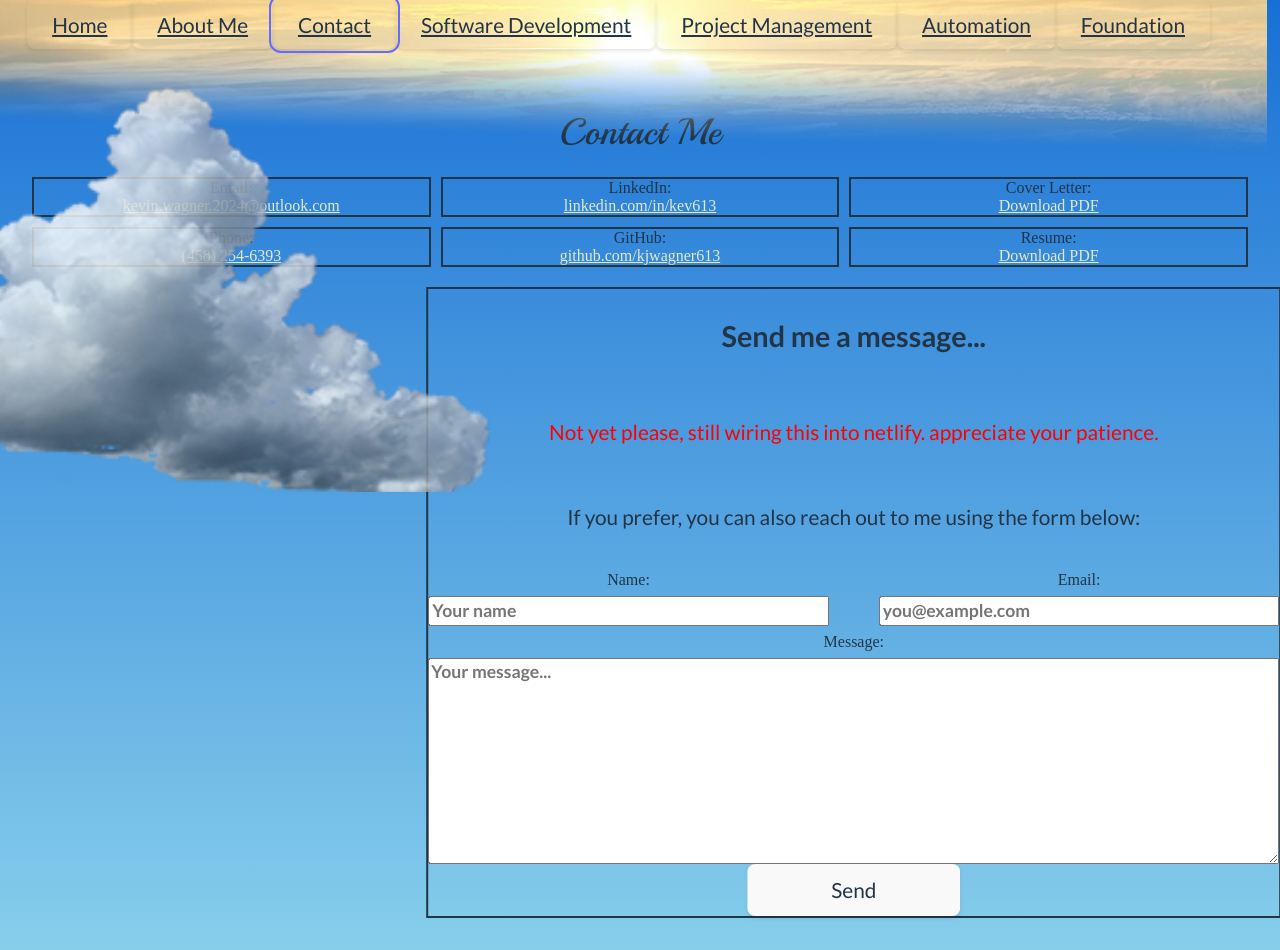
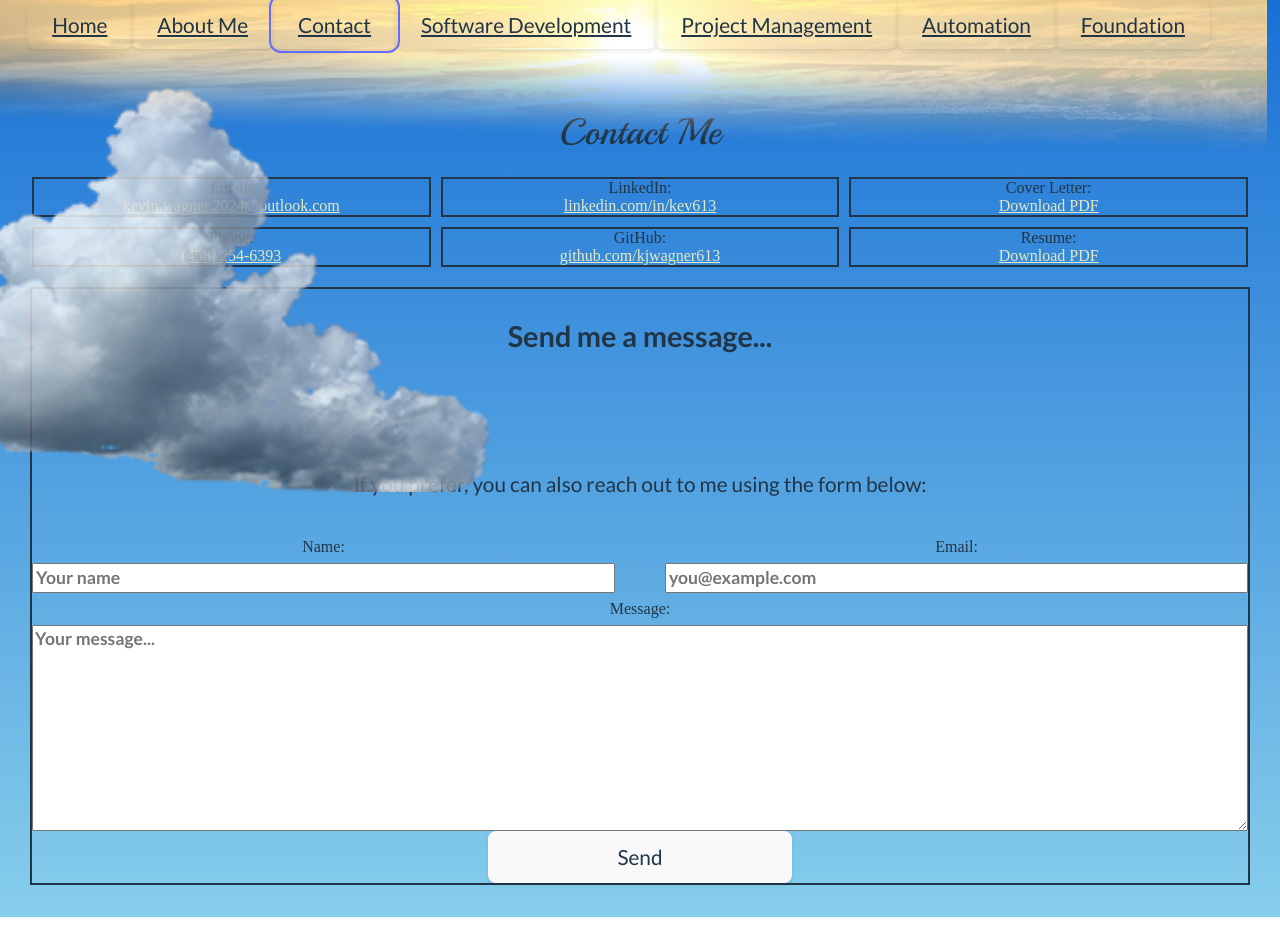
Before and after one commit to kjwagner613/craftsman, a React (Vite) app: page / in a window 1280 px wide. Both pictures are taken after a click on the button "Contact". After the commit the page ends 917 px from the top, so only its background shows below. Built offline with nearby package versions, Linux system fonts and the light colour scheme; a web font is replaced by a local one.

Commit message:
taking out dont use message

```diff
--- a/src/assets/components/Contact.jsx
+++ b/src/assets/components/Contact.jsx
@@ -27,13 +27,11 @@ const Contact = ({ selected }) => {
   }, [selected]);
 
   return (
-    <div className="w-full text-center" >
-      <div className="flex flex-col items-center mb-8">
+    <div className="w-full flex justify-center">
+      <div className="flex flex-col items-center mb-8 w-full max-w-5xl">
         <h1 className="text-3xl font-semibold mt-[10vh] mb-6">Contact Me</h1>
 
-
         {/* Netlify Hidden Fields */}
-
 
         {/* Contact Info Grid */}
         <div className="grid grid-cols-3 gap-x-[10px] gap-y-[10px] mb-[20px] w-full">
@@ -58,7 +56,7 @@ const Contact = ({ selected }) => {
             className="border-2 p-4 rounded"
           >
             <label className="font-medium block mb-2 gap-[10px]">LinkedIn:</label>
-            <a href="https://www.linkedin.com/in/kev613/" className="gap-[10px] text-blue-400 hover:underline" target="_blank">
+            <a href="https://www.linkedin.com/in/kev613/" className="gap-[10px] text-blue-400 hover:underline" target="_blank" rel="noopener noreferrer">
               linkedin.com/in/kev613
             </a>
           </motion.div>
@@ -71,7 +69,7 @@ const Contact = ({ selected }) => {
             className="border-2 p-4 rounded gap-[10px]"
           >
             <label className="gap-[10px] font-medium block mb-2">Cover Letter:</label>
-            <a href="/assets/Kevin Wagner Cover Letter 2025.pdf" className="text-blue-400 hover:underline" target="_blank">
+            <a href="/assets/Kevin Wagner Cover Letter 2025.pdf" className="text-blue-400 hover:underline" target="_blank" rel="noopener noreferrer">
               Download PDF
             </a>
           </motion.div>
@@ -97,7 +95,7 @@ const Contact = ({ selected }) => {
             className="border-2 p-4 rounded"
           >
             <label className="gap-[10px] font-medium block mb-2">GitHub:</label>
-            <a href="https://github.com/kjwagner613" className="gap-[10px] text-blue-400 hover:underline" target="_blank">
+            <a href="https://github.com/kjwagner613" className="gap-[10px] text-blue-400 hover:underline" target="_blank" rel="noopener noreferrer">
               github.com/kjwagner613
             </a>
           </motion.div>
@@ -110,7 +108,7 @@ const Contact = ({ selected }) => {
             className="gap-[10px] border-2 p-4 rounded"
           >
             <label className="gap-[10px] font-medium block mb-2">Resume:</label>
-            <a href="/assets/Kevin Wagner Resume 2025.pdf" className="text-blue-400 hover:underline" target="_blank">
+            <a href="/assets/Kevin Wagner Resume 2025.pdf" className="text-blue-400 hover:underline" target="_blank" rel="noopener noreferrer">
               Download PDF
             </a>
           </motion.div>
@@ -122,15 +120,14 @@ const Contact = ({ selected }) => {
           initial={{ opacity: 0, y: 50 }}
           animate={showColumns ? { opacity: 1, y: 0 } : {}}
           transition={{ delay: 0.6, duration: 0.7, ease: [0.42, 0, 0.58, 1] }}
-          className="flex flex-col  w-[70%]"
+          className="flex flex-col w-full items-center"
         >
-          <div className="gap-[10px] flex flex-col w-full md:w-1/2 border-yellow-300 border-2 rounded-lg p-6" style={{ marginLeft: "50%", transform: "translateX(-25%)" }}>
+          <div className="gap-[10px] flex flex-col w-full md:w-1/2 border-yellow-300 border-2 rounded-lg p-6">
             <h3 className="gap-[10px] text-xl font-semibold mb-2">Send me a message...</h3>
             <div className="flex flex-col items-center mb-4">
-              <p className="text-gray-600" style={{ color: "red", animation: "blink" }}>Not yet please, still wiring this into netlify. appreciate your patience.</p>
+              <p className="text-gray-600" style={{ color: "black", animation: "blink" }}></p>
             </div>
-            <p className="mb-4">If you prefer, you can also reach out to me using the form below:</p>
-
+            <p className="mb-4 flex flex-col items-center">If you prefer, you can also reach out to me using the form below:</p>
 
             {/* Contact Form */}
             <motion.div
@@ -138,15 +135,10 @@ const Contact = ({ selected }) => {
               animate={{ opacity: 1, y: 0 }}
               transition={{ duration: 0.6, delay: 0.3 }}
             >
-
               <ContactForm />
             </motion.div>
-
-
-
           </div>
         </motion.div>
-
       </div>
     </div>
   );
```
